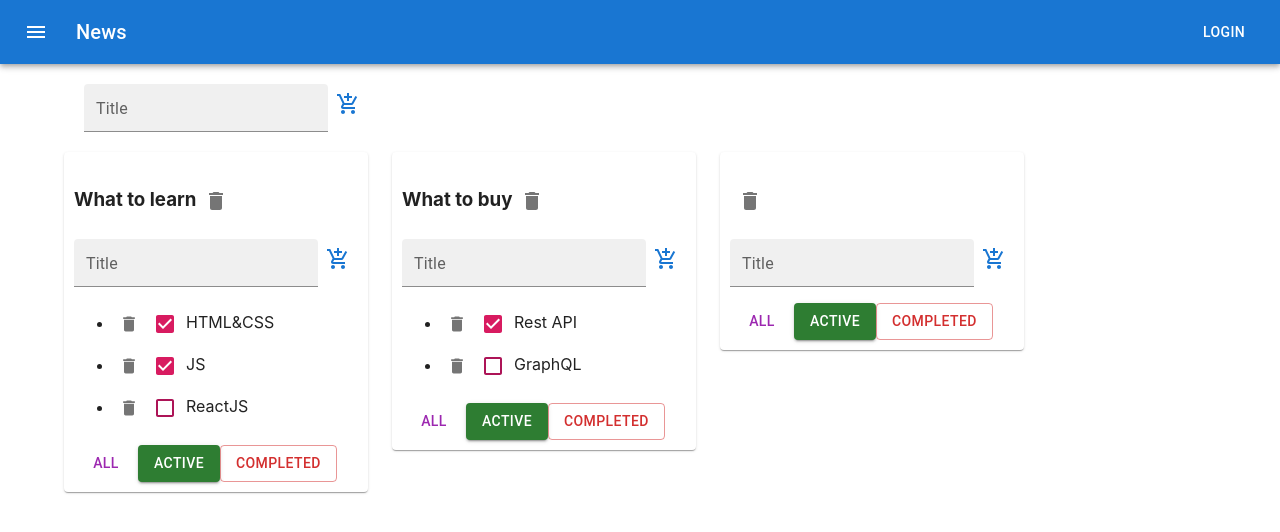
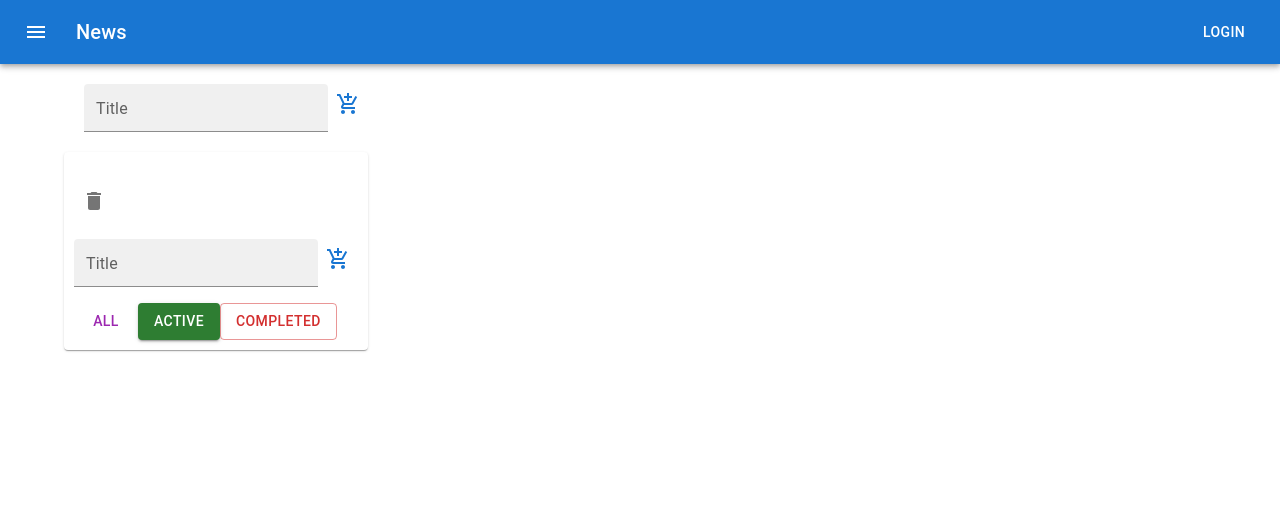
Before and after one commit to NikishaGin/Todolist-2.0, a React (Create React App) app: page / in a window 1280 px wide. Both pictures are taken after a click on the button 348 px from the left and 104 px from the top of the page. Shown: the top 532 px of the page. Built offline with nearby package versions, Linux system fonts and the light colour scheme.

Commit message:
React.memo_useCallback

```diff
--- a/src/AddItemForm.tsx
+++ b/src/AddItemForm.tsx
@@ -1,12 +1,13 @@
 import {ChangeEvent, useState} from "react";
 import {Button, IconButton, TextField} from "@mui/material";
 import {AddShoppingCart} from "@mui/icons-material";
+import React from "react";
 
 type PropsType = {
     callback:(newTitle: string)=>void
 }
 
-export const AddItemForm = (props:PropsType) => {
+export const AddItemForm = React.memo( (props:PropsType) => {
 
 
     let [title, setTitle] = useState('')
@@ -31,4 +32,4 @@ export const AddItemForm = (props:PropsType) => {
             </IconButton>
         </div>
     )
-}
+})
--- a/src/AppWithRedux.tsx
+++ b/src/AppWithRedux.tsx
@@ -1,4 +1,4 @@
-import React, {useReducer, useState} from 'react';
+import React, {useCallback, useReducer, useState} from 'react';
 import './App.css';
 import {TasksType, Todolist} from "./Todolist";
 import {v1} from "uuid";
@@ -34,47 +34,47 @@ function AppWithRedux() {
     const todolists = useSelector <AppRootStateType,Array<TodoListsType>>(state=>state.todolists)
     const tasks = useSelector <AppRootStateType,TasksStateType>(state=>state.tasks)
 
-    const removeTodolist = (id: string) => {
+    const removeTodolist =useCallback( (id: string) => {
         const action = removeTodoListsAC(id)
         dispatch(action)
 
-    }
-    const addTodolist = (newTitle: string) => {
+    },[dispatch] )
+    const addTodolist =useCallback( (newTitle: string) => {
         const action = addTodoListsAC(newTitle)
         dispatch(action)
 
-    }
+    },[dispatch] )
 
-    const changeTodoListTitle = (todolistID: string, newTitle: string) => {
+    const changeTodoListTitle =useCallback( (todolistID: string, newTitle: string) => {
         const action = changeTodoListTitleAC(todolistID, newTitle)
         dispatch(action)
     }
-
-    function changeTodoListFilter(todolistID: string, value: filteredButtonType) {
+   ,[dispatch] )
+    const changeTodoListFilter =useCallback( (todolistID: string, value: filteredButtonType) => {
         const action = changeTodoListFilterAC(todolistID, value)
         dispatch(action)
     }
+   ,[dispatch] )
 
-
-    const removeTasks = (todolistID: string, id: string) => {
+    const removeTasks =useCallback( (todolistID: string, id: string) => {
         const action = removeTaskAC(todolistID, id)
         dispatch(action)
-    }
+    },[dispatch])
 
-    const addTasks = (todolistID: string, newTitle: string) => {
+    const addTasks =useCallback( useCallback( (todolistID: string, newTitle: string) => {
         const action = addTaskAC(todolistID, newTitle)
         dispatch(action)
-    }
+    }, [dispatch]),[])
 
-    const changeTaskStatus = (todolistID: string, id: string, isDone: boolean) => {
+    const changeTaskStatus = useCallback( (todolistID: string, id: string, isDone: boolean) => {
         const action = changeTaskStatusAC(todolistID, id, isDone)
         dispatch(action)
-    }
+    },[dispatch])
 
-    const changeTaskTitle = (todolistID: string, taskID: string, newTitle: string) => {
+    const changeTaskTitle = useCallback( (todolistID: string, taskID: string, newTitle: string) => {
         const action = changeTaskTitleAC(todolistID, taskID, newTitle)
         dispatch(action)
-    }
+    },[dispatch])
 
     return (
         <div className="App">
@@ -86,22 +86,15 @@ function AppWithRedux() {
                 <Grid container spacing={3}>
                     {todolists.map((mapID) => {
 
-                        let filterTasks = tasks[mapID.id]
-
-                        if (mapID.filter === "Active") {
-                            filterTasks = tasks[mapID.id].filter((filtered) => filtered.isDone === true)
-                        }
-
-                        if (mapID.filter === "Completed") {
-                            filterTasks = tasks[mapID.id].filter((filtered) => filtered.isDone === false)
-                        }
+                        let allTodolistTasks = tasks[mapID.id]
+                        let tasksForTodolist = allTodolistTasks
 
                         return <Grid item>
                             <Paper style={{padding: "10px"}}>
                                 <Todolist key={mapID.id}
                                           id={mapID.id}
                                           title={mapID.title}
-                                          tasks={filterTasks}
+                                          tasks={tasksForTodolist}
                                           addTasks={addTasks}
                                           removeTasks={removeTasks}
                                           filteredButton={changeTodoListFilter}
--- a/src/EditableSpan.tsx
+++ b/src/EditableSpan.tsx
@@ -1,5 +1,6 @@
 import {ChangeEvent, useState} from "react";
 import {TextField} from "@mui/material";
+import React from "react";
 
 type PropsType = {
     title: string
@@ -7,7 +8,7 @@ type PropsType = {
 }
 
 
-export const EditableSpan = (props: PropsType) => {
+export const EditableSpan = React.memo( (props: PropsType) => {
     let [newTitle, setNewTitle] = useState(props.title)
 
     const onChangeHandler = (e: ChangeEvent<HTMLInputElement>) => {
@@ -42,4 +43,4 @@ export const EditableSpan = (props: PropsType) => {
             />
             : <span onClick={editTrueAndFalse}>{props.title}</span>
     )
-}
+})
--- /dev/null
+++ b/src/Task.tsx
@@ -0,0 +1,44 @@
+import React, {ChangeEvent, useCallback} from "react";
+import {Checkbox, IconButton} from "@mui/material";
+import {Delete} from "@mui/icons-material";
+import {pink} from "@mui/material/colors";
+import {EditableSpan} from "./EditableSpan";
+import {TasksType} from "./Todolist";
+
+type PropsTaskType = {
+    task: TasksType
+    todolistID: string
+    checkedTasks: (todolistID: string, id: string, isDone: boolean) => void
+    removeTasks: (todolistID: string, id: string) => void
+    editTasks: (todolistID: string, taskID: string, newTitle: string) => void
+
+}
+
+export const Task = React.memo( (props: PropsTaskType) => {
+    let checkedHandler = (e: ChangeEvent<HTMLInputElement>) => {
+        let newIsDoneValue = e.currentTarget.checked
+        props.checkedTasks(props.todolistID, props.task.id, newIsDoneValue)
+    }
+
+    const removeTasksHandler = useCallback ((todolistID: string, id: string) => {
+        props.removeTasks(props.todolistID, id)
+    },[props.removeTasks,props.todolistID])
+
+    const editTasksHandler = useCallback ((el: string, newTitle: string) => {
+        props.editTasks(props.todolistID, el, newTitle)
+    },[props.editTasks,props.todolistID])
+
+    return (
+        <li key={props.task.id}>
+            <IconButton aria-label="delete" size="small">
+                <Delete onClick={() => removeTasksHandler(props.todolistID, props.task.id)} fontSize="small"/>
+            </IconButton>
+            <Checkbox
+                defaultChecked
+                sx={{color: pink[800], '&.Mui-checked': {color: pink[600],},}}
+                onChange={checkedHandler} checked={props.task.isDone}
+            />
+            <EditableSpan title={props.task.title} callback={(newTitle) => editTasksHandler(props.task.id, newTitle)}/>
+        </li>
+    )
+})
--- a/src/Todolist.tsx
+++ b/src/Todolist.tsx
@@ -1,10 +1,12 @@
-import {ChangeEvent, useState} from "react";
+import {ChangeEvent, useCallback, useState} from "react";
 import {filteredButtonType, TodoListsType} from "./App";
 import {AddItemForm} from "./AddItemForm";
 import {EditableSpan} from "./EditableSpan";
 import {Button, Checkbox, IconButton} from "@mui/material";
 import {Delete} from "@mui/icons-material";
 import {pink} from "@mui/material/colors";
+import React from "react";
+import {Task} from "./Task";
 
 export type TasksType = {
     id: string,
@@ -16,76 +18,65 @@ export type TodolistType = {
     id: string
     title: string
     tasks: TasksType []
-    addTasks: (todolistID: string,newTitle: string) => void
-    removeTasks: (todolistID: string,id:string) => void
+    addTasks: (todolistID: string, newTitle: string) => void
+    removeTasks: (todolistID: string, id: string) => void
     filter: string
-    checkedTasks:(todolistID: string,id: string,isDone: boolean)=>void
-    filteredButton:(todolistID: string,value: filteredButtonType)=>void
-    removeTodolist:(id:string)=>void
-    editTodolist:(todolistID: string,newTitle: string)=>void
-    editTasks:(todolistID: string,taskID: string,newTitle: string)=>void
+    checkedTasks: (todolistID: string, id: string, isDone: boolean) => void
+    filteredButton: (todolistID: string, value: filteredButtonType) => void
+    removeTodolist: (id: string) => void
+    editTodolist: (todolistID: string, newTitle: string) => void
+    editTasks: (todolistID: string, taskID: string, newTitle: string) => void
 }
 
-export const Todolist = (props: TodolistType) => {
+export const Todolist = React.memo((props: TodolistType) => {
 
-    const removeTasksHandler = (todolistID: string, id:string) => {
-        props.removeTasks(props.id,id)
+    const AddItemFormHandler = useCallback((newTitle: string) => {
+        props.addTasks(props.id, newTitle)
+    }, [props.addTasks, props.id])
+
+    const editTodolistHandler = useCallback((newTitle: string) => {
+        props.editTodolist(props.id, newTitle)
+    }, [props.editTodolist, props.id])
+
+    let tasksForTodolist = props.tasks
+
+    if (props.filter === "Active") {
+        tasksForTodolist = props.tasks.filter((filtered) => filtered.isDone === true)
     }
 
-    const AddItemFormHandler = (newTitle: string) => {
-        props.addTasks(props.id,newTitle)
+    if (props.filter === "Completed") {
+        tasksForTodolist = props.tasks.filter((filtered) => filtered.isDone === false)
     }
 
-    const editTodolistHandler = (newTitle: string) => {
-        props.editTodolist(props.id,newTitle)
 
-    }
+    const onclickAllHandler = useCallback(() => props.filteredButton(props.id, 'All'), [props.filteredButton, props.id])
+    const onclickActiveHandler = useCallback(() => props.filteredButton(props.id, 'Active'), [props.filteredButton, props.id])
+    const onclickCompletedHandler = useCallback(() => props.filteredButton(props.id, 'Completed'), [props.filteredButton, props.id])
 
-    const editTasksHandler = (el: string,newTitle: string) => {
-        props.editTasks(props.id,el,newTitle)
-    }
 
     return (
         <div>
             <h3>
-            <EditableSpan title={props.title} callback={editTodolistHandler}/>
-            {/*<button onClick={()=>props.removeTodolist(props.id)}>X</button>*/}
+                <EditableSpan title={props.title} callback={editTodolistHandler}/>
+                {/*<button onClick={()=>props.removeTodolist(props.id)}>X</button>*/}
                 <IconButton aria-label="delete">
-                    <Delete onClick={()=>props.removeTodolist(props.id)}/>
+                    <Delete onClick={() => props.removeTodolist(props.id)}/>
                 </IconButton>
             </h3>
-            <AddItemForm callback={AddItemFormHandler}  />
+            <AddItemForm callback={AddItemFormHandler}/>
             <ul>
-                {props.tasks.map((el) => {
-                    let checkedHandler = (e:ChangeEvent<HTMLInputElement>) => {
-                        let newIsDoneValue = e.currentTarget.checked
-                        props.checkedTasks(props.id,el.id, newIsDoneValue)
-                    }
-                    return (
-                        <li key={el.id}>
-                            {/*<button onClick={() => removeTasksHandler(props.id,el.id)}>X</button>*/}
-                            <IconButton aria-label="delete" size="small">
-                                <Delete onClick={() => removeTasksHandler(props.id,el.id)} fontSize="small" />
-                            </IconButton>
-{/*                            <input type={"checkbox"} onChange={checkedHandler}
-                                   checked={el.isDone}/>*/}
-                            <Checkbox
-                                defaultChecked
-                                sx={{color: pink[800], '&.Mui-checked': {color: pink[600],},}}
-                                onChange={checkedHandler} checked={el.isDone}
-                            />
-                            <EditableSpan title={el.title} callback={(newTitle)=>editTasksHandler(el.id,newTitle)} />
-                            {/*<span>{el.title}</span>*/}
-                        </li>
-                    )
-                })}
+                {tasksForTodolist.map(t => <Task
+                    key={t.id}
+                    task={t}
+                    todolistID={props.id}
+                    checkedTasks={props.checkedTasks}
+                    removeTasks={props.removeTasks}
+                    editTasks={props.editTasks}/>
+                    )}
             </ul>
-            {/*<button onClick={()=>props.filteredButton(props.id, 'All')}>All</button>*/}
-            <Button color="secondary" onClick={()=>props.filteredButton(props.id, 'All')}>All</Button>
-            {/*<button onClick={()=>props.filteredButton(props.id,'Active')}>Active</button>*/}
-            <Button variant="contained" color="success" onClick={()=>props.filteredButton(props.id,'Active')}>Active</Button>
-           {/* <button onClick={()=>props.filteredButton(props.id,'Completed')}>Completed</button>*/}
-            <Button variant="outlined" color="error" onClick={()=>props.filteredButton(props.id,'Completed')}>Completed</Button>
+            <Button color="secondary" onClick={onclickAllHandler}>All</Button>
+            <Button variant="contained" color="success" onClick={onclickActiveHandler}>Active</Button>
+            <Button variant="outlined" color="error" onClick={onclickCompletedHandler}>Completed</Button>
         </div>
     )
-}
+})
--- a/src/state/task-reducer.ts
+++ b/src/state/task-reducer.ts
@@ -1,6 +1,6 @@
 import {TasksStateType} from "../App";
 import {v1} from "uuid";
-import {addTodoListsACType, removeTodoListsACType, todolistID1, todolistID2} from "./todolists-reducer";
+import {addTodoListsACType, removeTodoListsACType} from "./todolists-reducer";
 
 type bossTaskType = removeTaskACType
     | addTaskACType
@@ -9,18 +9,7 @@ type bossTaskType = removeTaskACType
     | addTodoListsACType
     | removeTodoListsACType
 
-const initialState: TasksStateType = {
-    [todolistID1]: [
-        {id: v1(), title: 'HTML&CSS', isDone: true},
-        {id: v1(), title: 'JS', isDone: true},
-        {id: v1(), title: 'ReactJS', isDone: false},
-
-    ],
-    [todolistID2]: [
-        {id: v1(), title: 'Rest API', isDone: true},
-        {id: v1(), title: 'GraphQL', isDone: false},
-    ]
-}
+const initialState: TasksStateType = {}
 
 export const taskReducer = (state: TasksStateType = initialState , action: bossTaskType): TasksStateType => {
     switch (action.type) {
@@ -85,7 +74,7 @@ export const changeTaskStatusAC = (todolistId2: string,taskID: string,isDone: bo
 }
 
 type changeTaskTitleACType = ReturnType<typeof changeTaskTitleAC>
-export const changeTaskTitleAC = (taskID: string, title: string, todolistId2: string) => {
+export const changeTaskTitleAC = (todolistId2: string,taskID: string, title: string) => {
     return {
         type: "CHANGE-TASK-TITLE", taskID, title, todolistId2
     }as const
--- a/src/state/todolists-reducer.ts
+++ b/src/state/todolists-reducer.ts
@@ -6,13 +6,9 @@ type bossTodoListsType = removeTodoListsACType
     | changeTodoListTitleACType
     | changeTodoListFilterACType
 
-export let todolistID1 = v1()
-export let todolistID2 = v1()
 
-const initialState: TodoListsType [] = [
-    {id: todolistID1, title: 'What to learn', filter: 'All'},
-    {id: todolistID2, title: 'What to buy', filter: 'All'},
-]
+
+const initialState: TodoListsType [] = []
 
 export const todoListsReducer = (state: TodoListsType [] = initialState , action: bossTodoListsType): TodoListsType [] => {
     switch (action.type) {
@@ -27,11 +23,14 @@ export const todoListsReducer = (state: TodoListsType [] = initialState , action
             return [...state].map((el) => el.id === action.id ? {...el, title: action.title} : el)
         }
         case "CHANGE-TODOLIST-FILTER": {
-            const todolist = state.find(tl => tl.id === action.id);
+            return [
+                ...state.map(el => el.id === action.id ? {...el, filter: action.filter} : el)
+            ]
+/*            const todolist = state.find(tl => tl.id === action.id);
             if (todolist) {
                 todolist.filter = action.filter;
             }
-            return [...state];
+            return [...state];*/
         }
         default:
             return state
```
